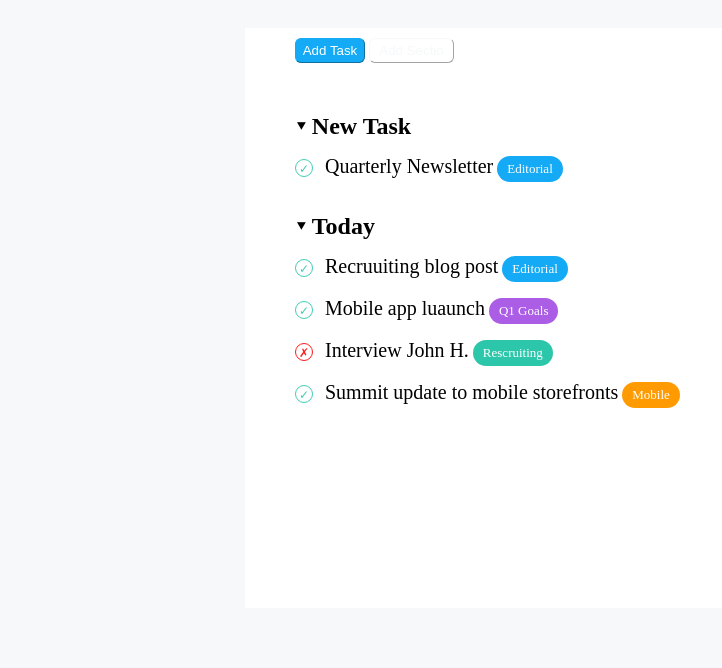
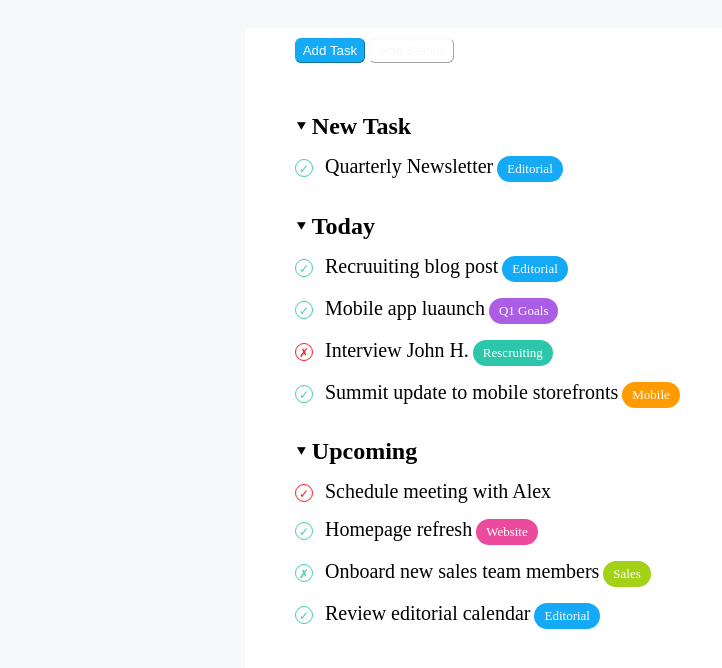
Before and after one commit to anto-iorfida/html-css-toboolist, a plain HTML site: page index.html in a window 1280 px wide. Shown: the part 82-750 px from the top of the page, without its empty margins (0-722 px from the left). Drawn offline with Linux system fonts and the light colour scheme.

Commit message:
feat:add section upcoming

```diff
--- a/index.html
+++ b/index.html
@@ -22,7 +22,7 @@
                 <button class="button-task">Add Task</button>
                 <button class="button-section">Add Sectio</button>
             </section>
-            <section class="new-task">
+            <section class="section-1">
                 <div class="triangle">⯆</div>
                 <div class="title-newtask"><h2>New Task</h2></div>
                 <div class="contain">
@@ -32,7 +32,7 @@
                 </div>
 
             </section>
-            <section class="new-task">
+            <section class="section-2">
 
                 <div class="triangle">⯆</div>
                 <div class="title-newtask"><h2>Today</h2></div>
@@ -56,8 +56,34 @@
                 </div>
 
             </section>
+            <section class="section-3">
 
-            <section></section>
+                <div class="triangle">⯆</div>
+                <div class="title-newtask"><h2>Upcoming</h2></div>
+                <div class="contain">
+                    <div class="icon-false">&check;</div>
+                    <div class="text-subtitle">Schedule meeting with Alex</div>
+
+                </div>
+                <div class="contain">
+                    <div class="icon-true">&check;</div>
+                    <div class="text-subtitle">Homepage refresh</div>
+                    <div class="button-color color-rose">Website</div>
+                </div>                <div class="contain">
+                    <div class="icon-true">&cross;</div>
+                    <div class="text-subtitle">Onboard new sales team members</div>
+                    <div class="button-color color-brightgreen">Sales</div>
+                </div>                <div class="contain">
+                    <div class="icon-true">&check;</div>
+                    <div class="text-subtitle">Review editorial calendar</div>
+                    <div class="button-color color-blue ">Editorial</div>
+                </div>
+
+            </section>
+
+
+
+
 
     </main>
 
--- a/style.css
+++ b/style.css
@@ -35,7 +35,7 @@ header {
            main
     ---------------------- */
 main {
-     height: 580px;
+     height: 650px;
      max-width: 790px;
      background-color: white;
      margin: 40px auto;
@@ -66,10 +66,19 @@ main {
     border-bottom: 2px;
 
 }
-.new-task {
+.section-1 {
 
     height: 100px;
     padding: 35px 50px 15px ;
+}
+.section-2{
+    height: 250px;
+    padding: 35px 50px 15px ;
+}
+.section-3 {
+    height: 250px;
+    padding: 10px 50px 15px ;
+
 }
 .triangle {
     display: inline-block;
@@ -139,3 +148,9 @@ main {
 .color-orange {
      background-color: #ff9b00;
 }
+.color-rose {
+    background-color: #ec4a9d;
+}
+.color-brightgreen {
+    background-color: #a3d116;
+}
```
